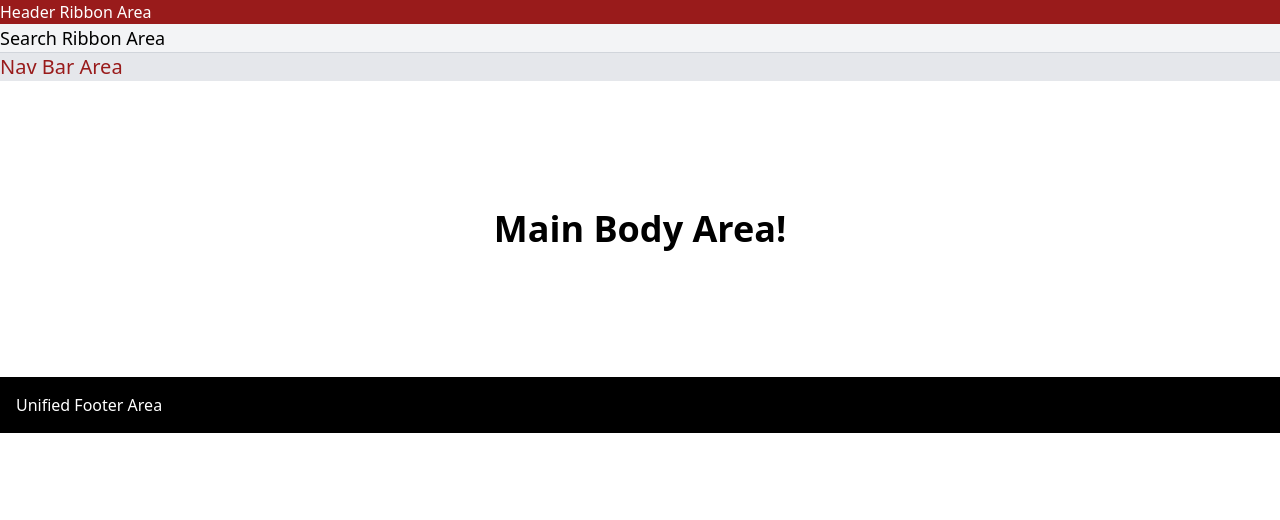
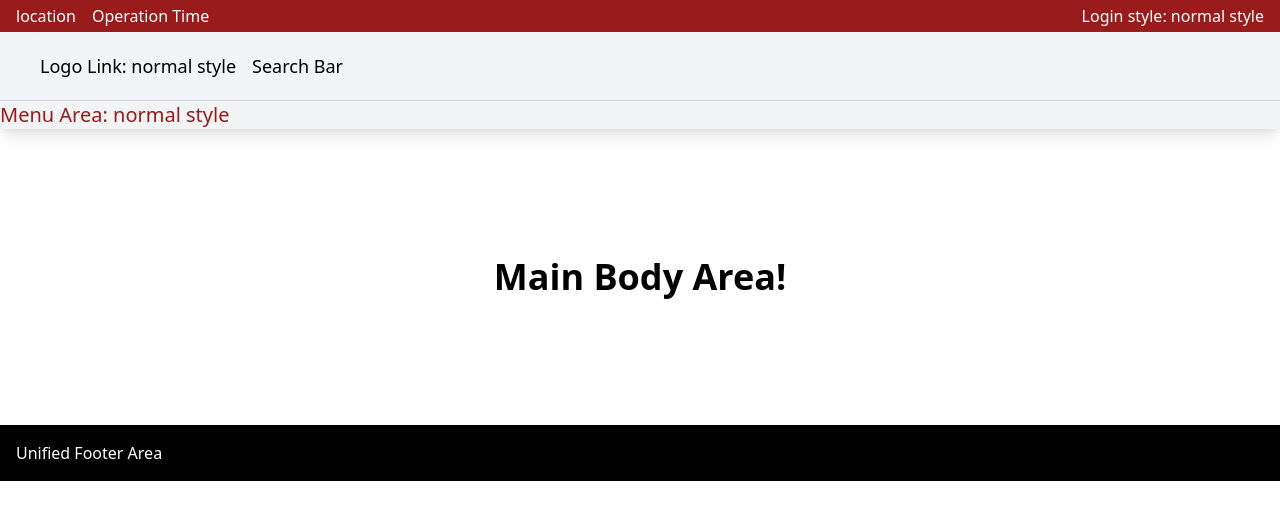
Before and after one commit to AngelineZhu/react_demo_new_world, a React (Create React App) app: page / in a window 1280 px wide. Shown: the top 520 px of the page. Built offline with nearby package versions, Linux system fonts and the light colour scheme.

Commit message:
responsive unified header

```diff
--- a/src/Unified/UnifiedHeader.js
+++ b/src/Unified/UnifiedHeader.js
@@ -1,22 +1,58 @@
 import React from 'react';
 
-function UnifiedHeader(){
-    return(
-        <div>
-            {/* Header Ribbon */}
-            <div className="bg-red-800 text-white text-md">
-                Header Ribbon Area
+function UnifiedHeader() {
+    return (
+        <div className="">
+            {/* Medium Screen Style */}
+            <div className="hidden md:flex flex-col">
+                {/* Header Ribbon */}
+                <div className="bg-red-800 text-white text-md">
+                    <div className="flex justify-between px-4 py-1">
+                        <div class="flex space-x-4">
+                            <div>location</div>
+                            <div>Operation Time</div>
+                        </div>
+                        <div>Login style: normal style</div>
+                    </div>
+                </div>
+                {/* Search Ribbon */}
+                <div className="bg-gray-100 text-black text-lg">
+                    <div className="flex justify-centre px-10 py-5 space-x-4 ">
+                        <div>Logo Link: normal style</div>
+                        <div>Search Bar</div>
+                    </div>
+                </div>
+                {/* Menu Ribbon */}
+                <div className="bg-gray-100 border-t border-gray-300 shadow-lg text-xl text-red-800">
+                    <div>
+                        Menu Area: normal style
+                    </div>
+                </div>
             </div>
-            {/* Search Ribbon */}
-            <div className="bg-gray-100 text-black text-lg">
-                Search Ribbon Area
+
+            {/* Small Screen Style */}
+            <div className="flex flex-col md:hidden">
+                <div className="bg-gray-100 text-xl text-black">
+                    <div className="flex justify-between px-4 py-1">
+                        <div class="flex space-x-4">
+                            <div>menu button: mobile style</div>
+                            <div>Logo link: mobile style</div>
+                        </div>
+                        <div>Login: mobiel style</div>
+                    </div>
+                </div>
+                <div className="bg-gray-100 text-black text-lg">
+                    <div className="bg-gray-100 border-t border-gray-300 shadow-lg text-xl ">
+                        <div>Search Bar</div>
+                    </div>
+                </div>
             </div>
-            {/* Nav Ribbon */}
-            <nav className="bg-gray-200 border-t border-gray-300 text-xl text-red-800">
+
+            <div className="flex flex-col md:hidden">
                 <div>
-                    Nav Bar Area
+                    Menu Area: mobile Style
                 </div>
-            </nav>
+            </div>
         </div>
     );
 }
```
